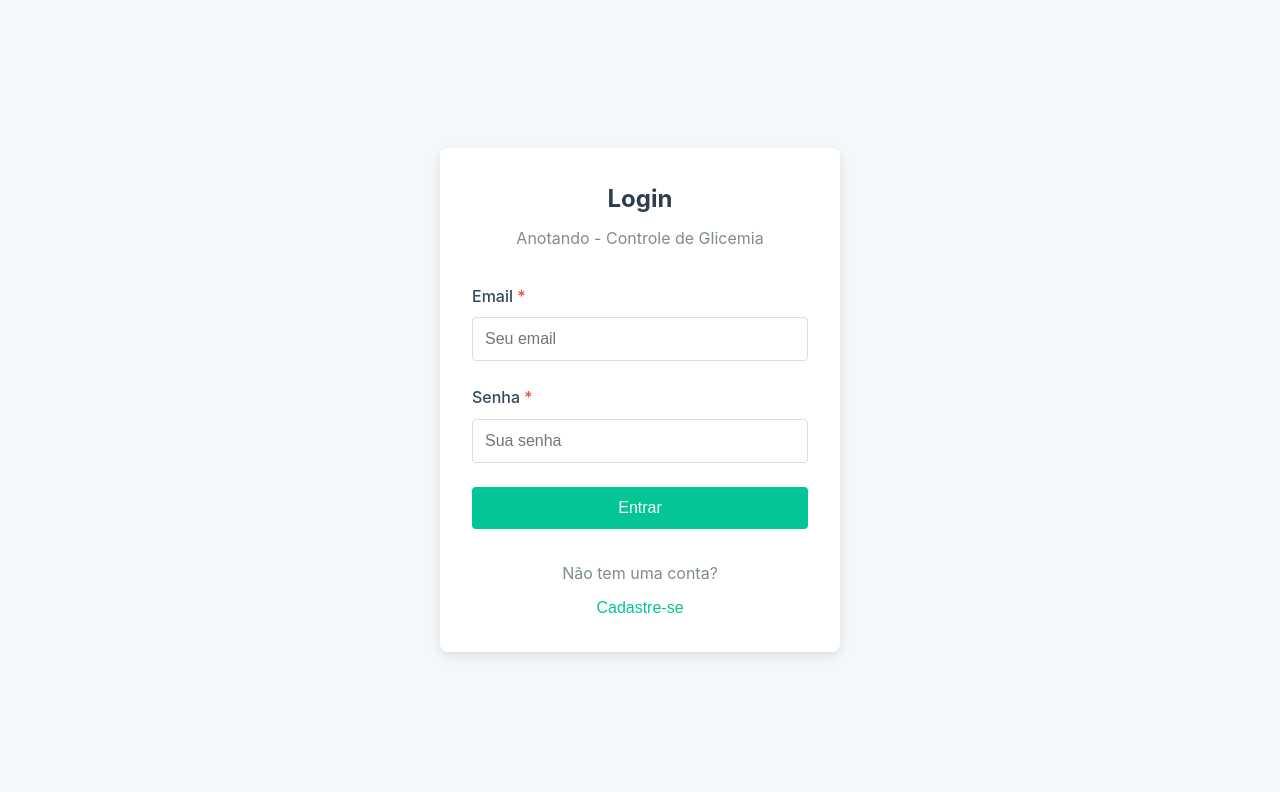
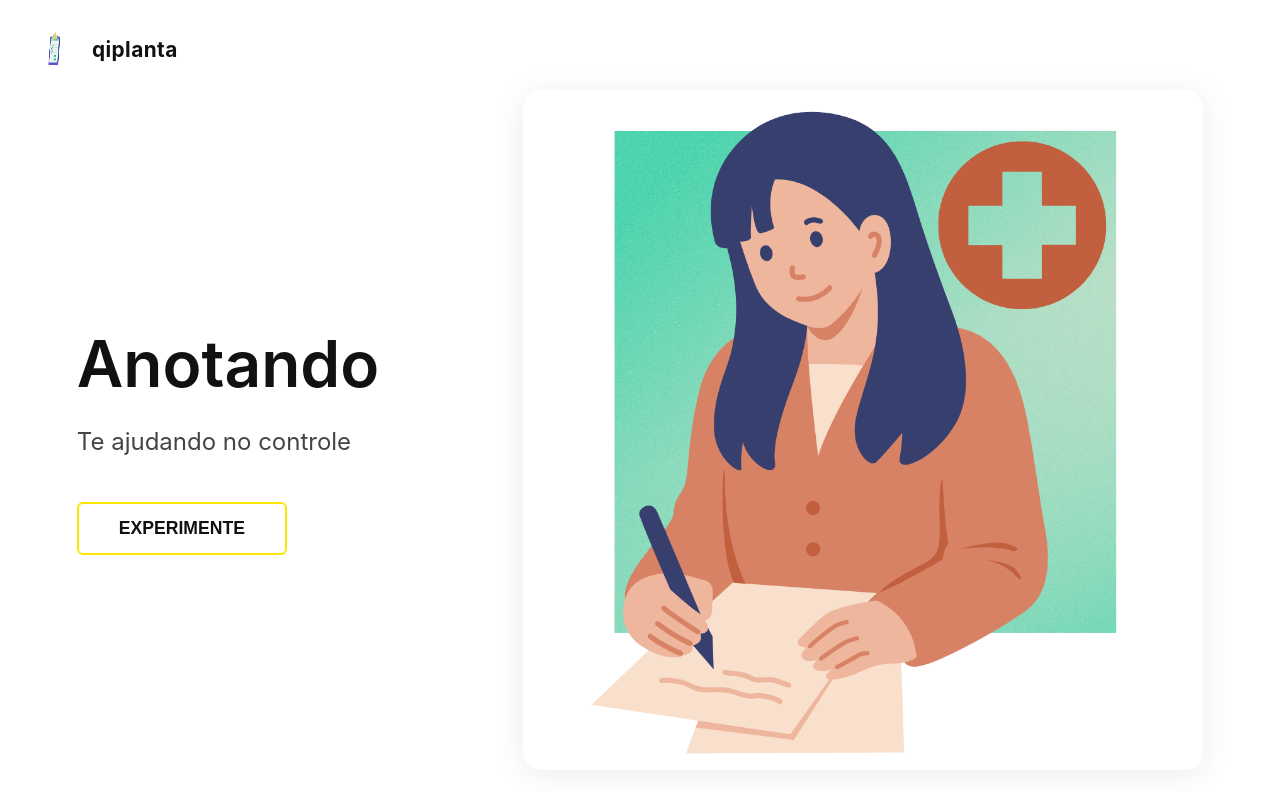
Before and after one commit to HubMaia/Anotando, a React (Create React App) app in the folder frontend/: page / in a window 1280 px wide. Before the commit this address led to /login. Shown: the top 792 px of the page. Built offline with nearby package versions, Linux system fonts and the light colour scheme.

Commit message:
feat: landing page branca, imagem maior, contraste ajustado

```diff
--- a/frontend/src/App.jsx
+++ b/frontend/src/App.jsx
@@ -9,6 +9,7 @@ import Historico from './components/Historico';
 import UserProfile from './components/UserProfile';
 import Header from './components/header';
 import logo from './assets/images/ANOTANDO-LOGO.png';
+import LandingPage from './components/LandingPage';
 import './App.css';
 
 // Componente para a página de registro de usuário
@@ -254,7 +255,7 @@ const App = () => {
         />
         <Route
           path="/"
-          element={<Navigate to={isAuthenticated ? "/dashboard" : "/login"} />}
+          element={<LandingPage />}
         />
       </Routes>
     </Router>
--- /dev/null
+++ b/frontend/src/components/LandingPage.css
@@ -0,0 +1,90 @@
+.landing-container {
+  min-height: 100vh;
+  background: #fff;
+  color: #111;
+  font-family: 'Inter', Arial, sans-serif;
+  display: flex;
+  flex-direction: column;
+}
+
+.landing-header {
+  display: flex;
+  align-items: center;
+  padding: 2rem 3rem 0 3rem;
+}
+
+.landing-logo {
+  width: 36px;
+  height: 36px;
+  margin-right: 0.5rem;
+}
+
+.landing-brand {
+  font-size: 1.3rem;
+  font-weight: 700;
+  letter-spacing: 0.02em;
+  color: #111;
+}
+
+.landing-main {
+  flex: 1;
+  display: flex;
+  align-items: center;
+  justify-content: space-between;
+  padding: 0 6vw;
+}
+
+.landing-info {
+  max-width: 500px;
+}
+
+.landing-title {
+  font-size: 4rem;
+  font-weight: 600;
+  margin-bottom: 0.5rem;
+  color: #111;
+}
+
+.landing-subtitle {
+  font-size: 1.5rem;
+  margin-bottom: 2.5rem;
+  color: #444;
+}
+
+.landing-btn {
+  background: transparent;
+  color: #111;
+  border: 2px solid #ffe600;
+  padding: 0.9rem 2.5rem;
+  font-size: 1.1rem;
+  font-weight: 700;
+  border-radius: 6px;
+  cursor: pointer;
+  transition: background 0.2s, color 0.2s;
+}
+
+.landing-btn:hover {
+  background: #ffe600;
+  color: #111;
+}
+
+.landing-illustration img {
+  width: 680px;
+  max-width: 80vw;
+  border-radius: 18px;
+  box-shadow: 0 4px 32px rgba(0,0,0,0.08);
+  background: #fff;
+}
+
+@media (max-width: 900px) {
+  .landing-main {
+    flex-direction: column;
+    align-items: flex-start;
+    padding: 0 2vw;
+  }
+  .landing-illustration img {
+    margin-top: 2rem;
+    width: 80vw;
+    max-width: 400px;
+  }
+}
--- /dev/null
+++ b/frontend/src/components/LandingPage.jsx
@@ -0,0 +1,27 @@
+import React from 'react';
+import './LandingPage.css';
+import logo from '../assets/images/ANOTANDO-LOGO.png';
+import illustration from '../assets/images/LANDINGPAGE-GIRL.png';
+
+const LandingPage = () => {
+  return (
+    <div className="landing-container">
+      <header className="landing-header">
+        <img src={logo} alt="qiplanta logo" className="landing-logo" />
+        <span className="landing-brand">qiplanta</span>
+      </header>
+      <main className="landing-main">
+        <section className="landing-info">
+          <h1 className="landing-title">Anotando</h1>
+          <p className="landing-subtitle">Te ajudando no controle</p>
+          <button className="landing-btn">EXPERIMENTE</button>
+        </section>
+        <section className="landing-illustration">
+          <img src={illustration} alt="Ilustração anotando" />
+        </section>
+      </main>
+    </div>
+  );
+};
+
+export default LandingPage;
--- a/frontend/src/components/RegistroForm.jsx
+++ b/frontend/src/components/RegistroForm.jsx
@@ -282,7 +282,7 @@ const RegistroForm = ({ onRegistroAdded }) => {
 
         // Verifica se mencionou "depois" primeiro, depois "antes"
         const isDepois = transcript.includes('depois') || transcript.includes('após') || transcript.includes('apos');
-        const isAntes = !isDepois && (transcript.includes('antes') || transcript.includes('jejum'));
+        const isAntes = !isDepois && (transcript.includes('antes') || transcript.includes('gêjum'));
 
         // Procura por palavras-chave dos horários
         let horarioEncontrado = null;
@@ -297,6 +297,7 @@ const RegistroForm = ({ onRegistroAdded }) => {
           if (horarioEncontrado.value === 'custom') {
             setIsCustomHorario(true);
             speak('Vou abrir o horário personalizado para você. Fale o horário ou período desejado.');
+            toast.info('Horário personalizado selecionado');
           } else {
             const horarioValue = horarioEncontrado.value.split(' - ')[0];
             const horarioCompleto = `${horarioValue} - ${isAntes ? 'Antes' : 'Depois'}`;
@@ -306,18 +307,19 @@ const RegistroForm = ({ onRegistroAdded }) => {
             }));
             // Extraindo apenas o nome da refeição do label (removendo o status entre parênteses)
             const nomeRefeicao = horarioEncontrado.label.split(' (')[0].toLowerCase();
-            speak(`Anotei ${nomeRefeicao} ${isAntes ? 'em jejum' : 'depois do jejum'}. Se precisar corrigir, é só clicar no microfone novamente.`);
+            speak(`Anotei ${nomeRefeicao} ${isAntes ? 'em gêjum' : 'depois do gêjum'}. Se precisar corrigir, é só clicar no microfone novamente.`);
+            toast.success(`Horário registrado: ${nomeRefeicao} ${isAntes ? 'em gêjum' : 'depois do gêjum'}`);
           }
         } else {
           // Limpa o texto do horário personalizado
           let customText = transcript
-            .replace(/em jejum/g, '')
-            .replace(/depois do jejum/g, '')
+            .replace(/em gêjum/g, '')
+            .replace(/depois do gêjum/g, '')
             .replace(/antes/g, '')
             .replace(/depois/g, '')
             .replace(/ap[oó]s/g, '')
             .replace(/apos/g, '')
-            .replace(/jejum/g, '')
+            .replace(/gêjum/g, '')
             .replace(/  +/g, ' ')
             .trim();
           setIsCustomHorario(true);
@@ -327,7 +329,8 @@ const RegistroForm = ({ onRegistroAdded }) => {
             ...prev,
             horario: `${customText}${isAntes ? ' - Antes' : (isDepois ? ' - Depois' : '')}`
           }));
-          speak(`Anotei ${customText} ${isAntes ? 'em jejum' : (isDepois ? 'depois do jejum' : '')}. Se precisar corrigir, é só clicar no microfone novamente.`);
+          speak(`Anotei ${customText} ${isAntes ? 'em gêjum' : (isDepois ? 'depois do gêjum' : '')}. Se precisar corrigir, é só clicar no microfone novamente.`);
+          toast.success(`Horário personalizado registrado: ${customText} ${isAntes ? 'em gêjum' : (isDepois ? 'depois do gêjum' : '')}`);
         }
 
         setIsListeningPredefined(false);
@@ -374,6 +377,7 @@ const RegistroForm = ({ onRegistroAdded }) => {
         }));
 
         speak(`Anotei os alimentos: ${alimentos}. Se precisar corrigir, é só clicar no microfone novamente.`);
+        toast.success('Alimentos registrados com sucesso!');
         setIsListeningFood(false);
         setIsReadyToListenFood(false);
       };
@@ -446,9 +450,11 @@ const RegistroForm = ({ onRegistroAdded }) => {
               data: data
             }));
             speak(`Anotei a data ${data.split('-').reverse().join('/')}. Se precisar corrigir, é só clicar no microfone novamente.`);
+            toast.success(`Data registrada: ${data.split('-').reverse().join('/')}`);
           }
         } else {
           speak('Não consegui entender a data. Você pode dizer "hoje", "ontem" ou uma data específica como "15 de março". Vamos tentar de novo?');
+          toast.error('Não foi possível entender a data. Tente novamente.');
         }
 
         setIsListeningDate(false);
@@ -592,6 +598,7 @@ const RegistroForm = ({ onRegistroAdded }) => {
       ...formData,
       descricao_refeicao: newDescription
     });
+    toast.success(`${foodItem} adicionado à lista!`);
   };
 
   const getCurrentMealType = () => {
@@ -695,12 +702,14 @@ const RegistroForm = ({ onRegistroAdded }) => {
         // Mostra que está aguardando
         setIsListening(true);
         setIsReadyToListen(false);
+        toast.info('Aguarde...');
 
         // Pequeno delay para a pergunta ser feita antes de começar a gravar
         setTimeout(() => {
           recognitionRef.current.start();
           setIsReadyToListen(true);
-        }, 3000); // 3 segundos de delay
+          toast.info('Fale o valor da sua glicemia...');
+        }, 3000);
       } catch (error) {
         console.error('Erro ao iniciar reconhecimento:', error);
         toast.error('Erro ao iniciar reconhecimento de voz');
@@ -722,14 +731,16 @@ const RegistroForm = ({ onRegistroAdded }) => {
       setIsReadyToListenTime(false);
     } else {
       try {
-        speak('Fale o horário ou período e se é em jejum ou depois do jejum. Por exemplo: "madrugada em jejum" ou "manhã depois do jejum"');
+        speak('Fale o horário ou período e se é em gêjum ou depois do gêjum. Por exemplo: "madrugada em gêjum" ou "manhã depois do gêjum"');
         setIsListeningTime(true);
         setIsReadyToListenTime(false);
+        toast.info('Aguarde...');
 
         setTimeout(() => {
           timeRecognitionRef.current.start();
           setIsReadyToListenTime(true);
-        }, 11000); // Alterado de 9000 para 11000 (11 segundos)
+          toast.info('Fale o horário ou período...');
+        }, 11000);
       } catch (error) {
         console.error('Erro ao iniciar reconhecimento:', error);
         toast.error('Erro ao iniciar reconhecimento de voz');
@@ -751,13 +762,15 @@ const RegistroForm = ({ onRegistroAdded }) => {
       setIsReadyToListenPredefined(false);
     } else {
       try {
-        speak('Fale qual refeição e se é em jejum ou depois do jejum. Por exemplo: "café da manhã em jejum" ou "almoço depois do jejum"');
+        speak('Fale qual refeição e se é em gêjum ou depois do gêjum. Por exemplo: "café da manhã em gêjum" ou "almoço depois do gêjum"');
         setIsListeningPredefined(true);
         setIsReadyToListenPredefined(false);
+        toast.info('Aguarde...');
 
         setTimeout(() => {
           predefinedRecognitionRef.current.start();
           setIsReadyToListenPredefined(true);
+          toast.info('Fale qual refeição...');
         }, 11000);
       } catch (error) {
         console.error('Erro ao iniciar reconhecimento:', error);
@@ -783,11 +796,13 @@ const RegistroForm = ({ onRegistroAdded }) => {
         speak('Fale os alimentos que você consumiu. Por exemplo: "arroz, feijão e bife"');
         setIsListeningFood(true);
         setIsReadyToListenFood(false);
+        toast.info('Aguarde...');
 
         setTimeout(() => {
           foodRecognitionRef.current.start();
           setIsReadyToListenFood(true);
-        }, 8000); // Alterado de 5000 para 8000 (8 segundos)
+          toast.info('Fale os alimentos...');
+        }, 8000);
       } catch (error) {
         console.error('Erro ao iniciar reconhecimento:', error);
         toast.error('Erro ao iniciar reconhecimento de voz');
@@ -812,10 +827,12 @@ const RegistroForm = ({ onRegistroAdded }) => {
         speak('Fale a data desejada. Por exemplo: "hoje", "ontem" ou "15 de março"');
         setIsListeningDate(true);
         setIsReadyToListenDate(false);
+        toast.info('Aguarde...');
 
         setTimeout(() => {
           dateRecognitionRef.current.start();
           setIsReadyToListenDate(true);
+          toast.info('Fale a data...');
         }, 8000);
       } catch (error) {
         console.error('Erro ao iniciar reconhecimento:', error);
@@ -857,16 +874,16 @@ const RegistroForm = ({ onRegistroAdded }) => {
             >
               {isListeningDate ? (
                 <svg xmlns="http://www.w3.org/2000/svg" width="20" height="20" viewBox="0 0 24 24" fill="none" stroke="currentColor" strokeWidth="2" strokeLinecap="round" strokeLinejoin="round">
-                  <line x1="1" y1="1" x2="23" y2="23"></line>
-                  <path d="M9 9v3a3 3 0 0 0 5.12 2.12M15 9.34V4a3 3 0 0 0-5.94-.6"></path>
-                  <path d="M17 16.95A7 7 0 0 1 5 12v-2m14 0v2a7 7 0 0 1-.11 1.23"></path>
+                  <path d="M12 1a3 3 0 0 0-3 3v8a3 3 0 0 0 6 0V4a3 3 0 0 0-3-3z"></path>
+                  <path d="M19 10v2a7 7 0 0 1-14 0v-2"></path>
                   <line x1="12" y1="19" x2="12" y2="23"></line>
                   <line x1="8" y1="23" x2="16" y2="23"></line>
                 </svg>
               ) : (
                 <svg xmlns="http://www.w3.org/2000/svg" width="20" height="20" viewBox="0 0 24 24" fill="none" stroke="currentColor" strokeWidth="2" strokeLinecap="round" strokeLinejoin="round">
-                  <path d="M12 1a3 3 0 0 0-3 3v8a3 3 0 0 0 6 0V4a3 3 0 0 0-3-3z"></path>
-                  <path d="M19 10v2a7 7 0 0 1-14 0v-2"></path>
+                  <line x1="1" y1="1" x2="23" y2="23"></line>
+                  <path d="M9 9v3a3 3 0 0 0 5.12 2.12M15 9.34V4a3 3 0 0 0-5.94-.6"></path>
+                  <path d="M17 16.95A7 7 0 0 1 5 12v-2m14 0v2a7 7 0 0 1-.11 1.23"></path>
                   <line x1="12" y1="19" x2="12" y2="23"></line>
                   <line x1="8" y1="23" x2="16" y2="23"></line>
                 </svg>
@@ -905,16 +922,16 @@ const RegistroForm = ({ onRegistroAdded }) => {
                 >
                   {isListeningTime ? (
                     <svg xmlns="http://www.w3.org/2000/svg" width="20" height="20" viewBox="0 0 24 24" fill="none" stroke="currentColor" strokeWidth="2" strokeLinecap="round" strokeLinejoin="round">
-                      <line x1="1" y1="1" x2="23" y2="23"></line>
-                      <path d="M9 9v3a3 3 0 0 0 5.12 2.12M15 9.34V4a3 3 0 0 0-5.94-.6"></path>
-                      <path d="M17 16.95A7 7 0 0 1 5 12v-2m14 0v2a7 7 0 0 1-.11 1.23"></path>
+                      <path d="M12 1a3 3 0 0 0-3 3v8a3 3 0 0 0 6 0V4a3 3 0 0 0-3-3z"></path>
+                      <path d="M19 10v2a7 7 0 0 1-14 0v-2"></path>
                       <line x1="12" y1="19" x2="12" y2="23"></line>
                       <line x1="8" y1="23" x2="16" y2="23"></line>
                     </svg>
                   ) : (
                     <svg xmlns="http://www.w3.org/2000/svg" width="20" height="20" viewBox="0 0 24 24" fill="none" stroke="currentColor" strokeWidth="2" strokeLinecap="round" strokeLinejoin="round">
-                      <path d="M12 1a3 3 0 0 0-3 3v8a3 3 0 0 0 6 0V4a3 3 0 0 0-3-3z"></path>
-                      <path d="M19 10v2a7 7 0 0 1-14 0v-2"></path>
+                      <line x1="1" y1="1" x2="23" y2="23"></line>
+                      <path d="M9 9v3a3 3 0 0 0 5.12 2.12M15 9.34V4a3 3 0 0 0-5.94-.6"></path>
+                      <path d="M17 16.95A7 7 0 0 1 5 12v-2m14 0v2a7 7 0 0 1-.11 1.23"></path>
                       <line x1="12" y1="19" x2="12" y2="23"></line>
                       <line x1="8" y1="23" x2="16" y2="23"></line>
                     </svg>
@@ -970,16 +987,16 @@ const RegistroForm = ({ onRegistroAdded }) => {
               >
                 {isListeningPredefined ? (
                   <svg xmlns="http://www.w3.org/2000/svg" width="20" height="20" viewBox="0 0 24 24" fill="none" stroke="currentColor" strokeWidth="2" strokeLinecap="round" strokeLinejoin="round">
-                    <line x1="1" y1="1" x2="23" y2="23"></line>
-                    <path d="M9 9v3a3 3 0 0 0 5.12 2.12M15 9.34V4a3 3 0 0 0-5.94-.6"></path>
-                    <path d="M17 16.95A7 7 0 0 1 5 12v-2m14 0v2a7 7 0 0 1-.11 1.23"></path>
+                    <path d="M12 1a3 3 0 0 0-3 3v8a3 3 0 0 0 6 0V4a3 3 0 0 0-3-3z"></path>
+                    <path d="M19 10v2a7 7 0 0 1-14 0v-2"></path>
                     <line x1="12" y1="19" x2="12" y2="23"></line>
                     <line x1="8" y1="23" x2="16" y2="23"></line>
                   </svg>
                 ) : (
                   <svg xmlns="http://www.w3.org/2000/svg" width="20" height="20" viewBox="0 0 24 24" fill="none" stroke="currentColor" strokeWidth="2" strokeLinecap="round" strokeLinejoin="round">
-                    <path d="M12 1a3 3 0 0 0-3 3v8a3 3 0 0 0 6 0V4a3 3 0 0 0-3-3z"></path>
-                    <path d="M19 10v2a7 7 0 0 1-14 0v-2"></path>
+                    <line x1="1" y1="1" x2="23" y2="23"></line>
+                    <path d="M9 9v3a3 3 0 0 0 5.12 2.12M15 9.34V4a3 3 0 0 0-5.94-.6"></path>
+                    <path d="M17 16.95A7 7 0 0 1 5 12v-2m14 0v2a7 7 0 0 1-.11 1.23"></path>
                     <line x1="12" y1="19" x2="12" y2="23"></line>
                     <line x1="8" y1="23" x2="16" y2="23"></line>
                   </svg>
@@ -1035,16 +1052,16 @@ const RegistroForm = ({ onRegistroAdded }) => {
             >
               {isListening ? (
                 <svg xmlns="http://www.w3.org/2000/svg" width="20" height="20" viewBox="0 0 24 24" fill="none" stroke="currentColor" strokeWidth="2" strokeLinecap="round" strokeLinejoin="round">
-                  <line x1="1" y1="1" x2="23" y2="23"></line>
-                  <path d="M9 9v3a3 3 0 0 0 5.12 2.12M15 9.34V4a3 3 0 0 0-5.94-.6"></path>
-                  <path d="M17 16.95A7 7 0 0 1 5 12v-2m14 0v2a7 7 0 0 1-.11 1.23"></path>
+                  <path d="M12 1a3 3 0 0 0-3 3v8a3 3 0 0 0 6 0V4a3 3 0 0 0-3-3z"></path>
+                  <path d="M19 10v2a7 7 0 0 1-14 0v-2"></path>
                   <line x1="12" y1="19" x2="12" y2="23"></line>
                   <line x1="8" y1="23" x2="16" y2="23"></line>
                 </svg>
               ) : (
                 <svg xmlns="http://www.w3.org/2000/svg" width="20" height="20" viewBox="0 0 24 24" fill="none" stroke="currentColor" strokeWidth="2" strokeLinecap="round" strokeLinejoin="round">
-                  <path d="M12 1a3 3 0 0 0-3 3v8a3 3 0 0 0 6 0V4a3 3 0 0 0-3-3z"></path>
-                  <path d="M19 10v2a7 7 0 0 1-14 0v-2"></path>
+                  <line x1="1" y1="1" x2="23" y2="23"></line>
+                  <path d="M9 9v3a3 3 0 0 0 5.12 2.12M15 9.34V4a3 3 0 0 0-5.94-.6"></path>
+                  <path d="M17 16.95A7 7 0 0 1 5 12v-2m14 0v2a7 7 0 0 1-.11 1.23"></path>
                   <line x1="12" y1="19" x2="12" y2="23"></line>
                   <line x1="8" y1="23" x2="16" y2="23"></line>
                 </svg>
@@ -1115,9 +1132,8 @@ const RegistroForm = ({ onRegistroAdded }) => {
                 >
                   {isListeningFood ? (
                     <svg xmlns="http://www.w3.org/2000/svg" width="20" height="20" viewBox="0 0 24 24" fill="none" stroke="currentColor" strokeWidth="2" strokeLinecap="round" strokeLinejoin="round">
-                      <line x1="1" y1="1" x2="23" y2="23"></line>
-                      <path d="M9 9v3a3 3 0 0 0 5.12 2.12M15 9.34V4a3 3 0 0 0-5.94-.6"></path>
-                      <path d="M17 16.95A7 7 0 0 1 5 12v-2m14 0v2a7 7 0 0 1-.11 1.23"></path>
+                      <path d="M12 1a3 3 0 0 0-3 3v8a3 3 0 0 0 6 0V4a3 3 0 0 0-3-3z"></path>
+                      <path d="M19 10v2a7 7 0 0 1-14 0v-2"></path>
                       <line x1="12" y1="19" x2="12" y2="23"></line>
                       <line x1="8" y1="23" x2="16" y2="23"></line>
                     </svg>
```
Also changed, not shown: frontend/src/assets/images/LANDINGPAGE-GIRL.png (added).
